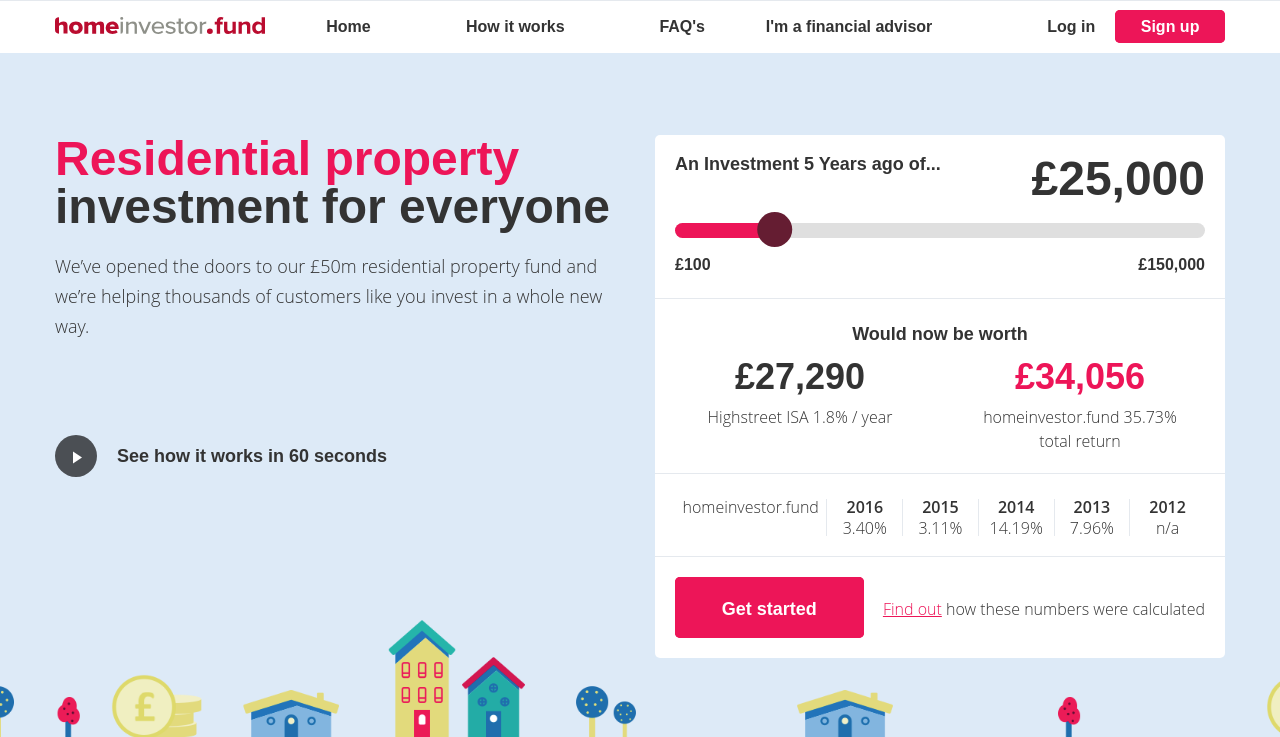
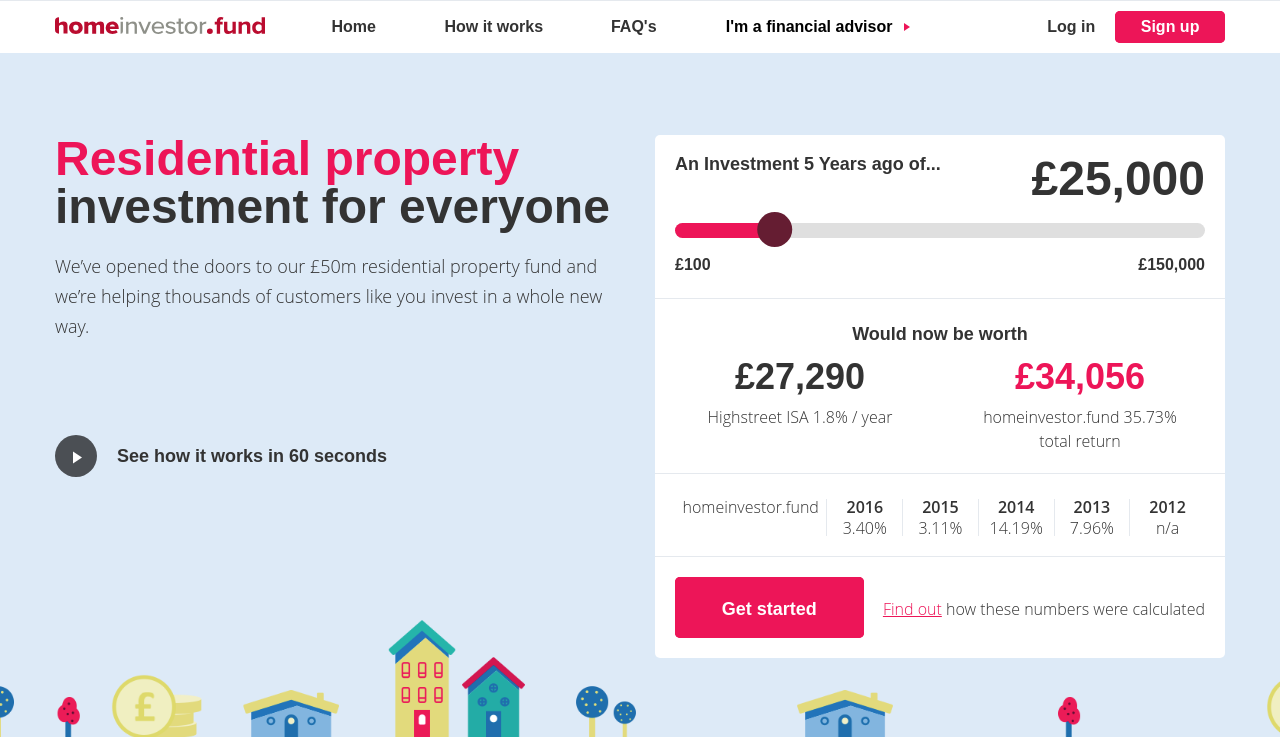
Before and after one commit to daveymoores/homeinvestorfund-frontend, a PHP site: page /index.php in a window 1280 px wide. Shown: the top 737 px of the page. Run offline with PHP 8.4, Linux system fonts and the light colour scheme; some libraries are stand-ins or nearby versions.

Commit message:
dropdown functionality

```diff
--- a/assets/scripts/widgets/matrix.js
+++ b/assets/scripts/widgets/matrix.js
@@ -65,7 +65,6 @@
         // NOTE: add links!!
         // NOTE: doesnt stop creating news stories
         // NOTE: add different classes for sizes
-
 
         var newsMax = news.length; //max number of locations
         var panelsMax = cxt.gridItem.length;
--- a/assets/styles/components/_navigation.scss
+++ b/assets/styles/components/_navigation.scss
@@ -13,6 +13,7 @@
 
     @media all and (min-width: $screen-sm) {
         height: 55px;
+        overflow: visible;
     }
 
     .col-md-12, .container, .row {
@@ -40,7 +41,11 @@
 
 .navigation__list {
     text-align: center;
-    display: inline-block;
+    display: block;
+
+    @media all and (min-width: $screen-sm) {
+        display: inline-block;
+    }
 
     li {
         display: inline-block;
@@ -51,6 +56,23 @@
 
         @media all and (min-width: $screen-sm) {
             border-bottom: none;
+            height: 52px;
+            @include display(flex);
+            @include align-items(center);
+            @include justify-content(center);
+
+            &:first-child {
+                display: inline-block;
+                height: auto;
+            }
+        }
+
+        &.mobile-only {
+            display: block;
+
+            @media all and (min-width: $screen-sm) {
+                display: none;
+            }
         }
 
         &:last-child {
@@ -182,9 +204,12 @@
             }
         }
 
-        // @media all and (min-width: $container-xlarge-desktop) {
-        //     width: 65%;
-        // }
+    }
+
+    .short {
+        @media all and (min-width: $screen-sm) {
+            max-width: 140px;
+        }
     }
 }
 
@@ -211,3 +236,111 @@
         }
     }
 }
+
+.navigation__dropdown {
+    @include display(flex);
+    @include align-items(center);
+    @include justify-content(center);
+    @include transition(all .3s ease);
+    position: relative;
+    cursor: pointer;
+    padding: 15px!important;
+
+    > a {
+        width: 100%;
+        background-color: $grey-3;
+        display: block;
+        color: $white;
+        @include padding(15px);
+        -webkit-border-top-left-radius: 3px;
+        -webkit-border-top-right-radius: 3px;
+        border-top-left-radius: 3px;
+        border-top-right-radius: 3px;
+
+        @media all and (min-width: $screen-sm) {
+            background-color: transparent;
+            color: black;
+            @include padding(0px);
+            width: auto;
+            border-radius: none;
+        }
+    }
+
+    &::after {
+        content:"";
+        width: 0;
+        height: 0;
+        border-style: solid;
+        border-width: 4px 0 4px 6px;
+        border-color: transparent transparent transparent $red-1;
+        margin-left: 12px;
+        @include transition(all .3s ease);
+        display: none;
+
+        @media all and (min-width: $screen-sm) {
+            display: block;
+        }
+    }
+
+    @media all and (min-width: $screen-sm) {
+        @include padding(0px!important);
+
+        &:hover {
+            background-color: $blue-2;
+
+            &::after {
+                @include transform(rotate(90deg));
+                @include transition(all .3s ease);
+            }
+
+            .navigation__dropdown--panel {
+                max-height: 300px;
+            }
+        }
+    }
+
+    &--panel {
+        background-color: white;
+        z-index: 3;
+        top: 0;
+        width: 100%;
+        max-height: initial;
+        @include transition(max-height .3s ease);
+        display: block;
+
+        @media all and (min-width: $screen-sm) {
+            max-height: 0px;
+            overflow: hidden;
+            position: absolute;
+            margin-top: 52px;
+        }
+
+        li {
+            padding: 18px 15px;
+            text-align: center;
+            background-color: $grey-3;
+            border-top: 1px solid black;
+            border-bottom: none;
+            color: white;
+
+            &:first-child {
+                display: block!important;
+
+                @media all and (min-width: $screen-sm) {
+                    border-top: 2px solid $blue-2;
+                }
+            }
+
+            &:last-child {
+                -webkit-border-bottom-right-radius: 3px;
+                -webkit-border-bottom-left-radius: 3px;
+                border-bottom-right-radius: 3px;
+                border-bottom-left-radius: 3px;
+
+                @media all and (min-width: $screen-sm) {
+                    border-radius: 0px;
+                }
+            }
+        }
+    }
+}
--- a/components/navigation.php
+++ b/components/navigation.php
@@ -21,11 +21,21 @@
                 </ul>
 
                 <ul class="navigation__list navigation__list--main">
-                    <li><a href="" class="navigation__logo navigation__logo--dt"><img src="./dist/images/logo/logo.svg" alt="" /></a></li>
-                    <li><a href="">Home</a></li>
-                    <li><a href="">How it works</a></li>
-                    <li><a href="">FAQ's</a></li>
-                    <li><a href="">I'm a financial advisor</a></li>
+                    <li><a href="/" class="navigation__logo navigation__logo--dt"><img src="./dist/images/logo/logo.svg" alt="" /></a></li>
+                    <li class="short"><a href="/">Home</a></li>
+                    <li class="short"><a href="">How it works</a></li>
+                    <li class="short"><a href="faqs.php">FAQ's</a></li>
+                    <li class="mobile-only"><a href="">Latest news</a></li>
+                    <li class="mobile-only"><a href="">About us</a></li>
+                    <li class="mobile-only"><a href="">Properties</a></li>
+                    <li class="mobile-only"><a href="">Contact us</a></li>
+                    <li class="navigation__dropdown">
+                        <a href="">I'm a financial advisor</a>
+                        <ul class="navigation__dropdown--panel">
+                            <li><a href="faqs-fa.php">Financial adviser FAQs</a></li>
+                            <li><a href="news-content-hub-fa.php">Financial adviser news</a></li>
+                        </ul>
+                    </li>
                 </ul>
             </div>
         </div>
```
Also changed, not shown: assets/scripts/widgets/navigation.js (+6 -2 lines), dist/scripts/main.min.js, dist/styles/main.css.
